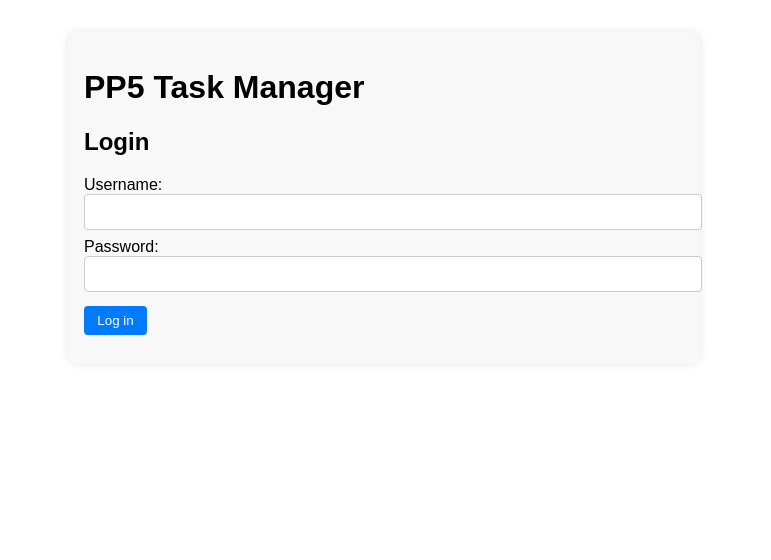
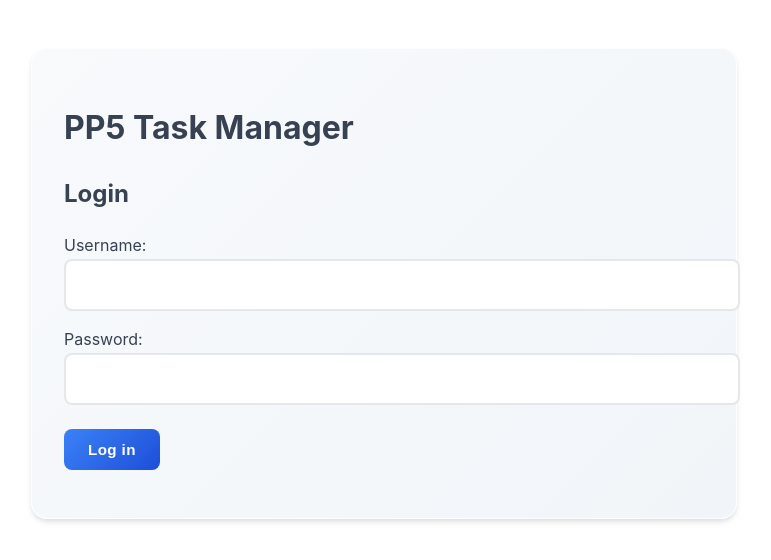
Before and after one commit to AndyLang81/pp5-frontend, a React (Create React App) app: page / in a window 1280 px wide. Shown: the top 560 px of the page, without its empty margins (256-1027 px from the left). Built offline with nearby package versions, Linux system fonts and the light colour scheme.

Commit message:
updated css for a better experience

```diff
--- a/src/App.css
+++ b/src/App.css
@@ -1,87 +1,264 @@
+/* Modern CSS with improved UX and contemporary design */
+
 .App {
-  max-width: 600px;
-  margin: 2em auto;
-  font-family: Arial, sans-serif;
-  padding: 1em;
-  background-color: #f8f8f8;
-  border-radius: 10px;
-  box-shadow: 0 0 10px rgba(0,0,0,0.1);
+  max-width: 640px;
+  margin: 3rem auto;
+  font-family: -apple-system, BlinkMacSystemFont, 'Segoe UI', 'Roboto', 'Oxygen', sans-serif;
+  padding: 2rem;
+  background: linear-gradient(135deg, #f8fafc 0%, #f1f5f9 100%);
+  border-radius: 16px;
+  box-shadow:
+    0 4px 6px -1px rgba(0, 0, 0, 0.1),
+    0 2px 4px -1px rgba(0, 0, 0, 0.06);
+  border: 1px solid rgba(255, 255, 255, 0.8);
 }
 
+/* Modern button styling with better interaction states */
 button {
-  padding: 0.5em 1em;
-  background-color: #222;
+  padding: 0.75rem 1.5rem;
+  background-color: #1f2937;
   color: white;
   border: none;
-  border-radius: 4px;
-  margin-bottom: 1em;
+  border-radius: 8px;
+  margin-bottom: 1rem;
   cursor: pointer;
+  font-weight: 500;
+  font-size: 0.95rem;
+  transition: all 0.2s cubic-bezier(0.4, 0, 0.2, 1);
+  position: relative;
+  overflow: hidden;
 }
 
 button:hover {
-  background-color: #444;
+  background-color: #374151;
+  transform: translateY(-1px);
+  box-shadow: 0 4px 12px rgba(31, 41, 55, 0.3);
 }
 
+button:active {
+  transform: translateY(0);
+  transition-duration: 0.1s;
+}
+
+button:focus {
+  outline: none;
+  ring: 2px solid #3b82f6;
+  ring-offset: 2px;
+}
+
+/* Enhanced form styling */
 form input,
 form textarea,
 form select {
   width: 100%;
-  margin-bottom: 0.5em;
-  padding: 0.5em;
-  font-size: 1em;
-  border: 1px solid #ccc;
-  border-radius: 4px;
+  margin-bottom: 1rem;
+  padding: 0.875rem 1rem;
+  font-size: 1rem;
+  border: 2px solid #e5e7eb;
+  border-radius: 8px;
+  background-color: #ffffff;
+  transition: all 0.2s ease-in-out;
+  font-family: inherit;
 }
 
+form input:focus,
+form textarea:focus,
+form select:focus {
+  outline: none;
+  border-color: #3b82f6;
+  box-shadow: 0 0 0 3px rgba(59, 130, 246, 0.1);
+  transform: translateY(-1px);
+}
+
+form input:hover,
+form textarea:hover,
+form select:hover {
+  border-color: #9ca3af;
+}
+
+form textarea {
+  resize: vertical;
+  min-height: 100px;
+}
+
+/* Primary form button styling */
 form button {
-  margin-top: 0.5em;
-  background-color: #007bff;
+  margin-top: 0.5rem;
+  background: linear-gradient(135deg, #3b82f6 0%, #1d4ed8 100%);
   border: none;
+  font-weight: 600;
+  letter-spacing: 0.025em;
 }
 
 form button:hover {
-  background-color: #0056b3;
+  background: linear-gradient(135deg, #2563eb 0%, #1e40af 100%);
+  box-shadow: 0 4px 12px rgba(59, 130, 246, 0.4);
 }
 
+/* Modern list styling */
 ul {
   padding-left: 0;
+  margin: 0;
 }
 
 li {
-  background-color: #fff;
-  border: 1px solid #ccc;
-  padding: 1em;
-  border-radius: 6px;
-  margin-bottom: 1em;
+  background-color: #ffffff;
+  border: 1px solid #f3f4f6;
+  padding: 1.5rem;
+  border-radius: 12px;
+  margin-bottom: 1rem;
+  transition: all 0.2s ease-in-out;
+  position: relative;
+  overflow: hidden;
 }
 
-h3 {
-  margin: 0 0 0.5em 0;
+li:hover {
+  transform: translateY(-2px);
+  box-shadow:
+    0 10px 25px -3px rgba(0, 0, 0, 0.1),
+    0 4px 6px -2px rgba(0, 0, 0, 0.05);
+  border-color: #e5e7eb;
 }
 
+/* Enhanced typography */
+h3 {
+  margin: 0 0 0.75rem 0;
+  font-weight: 700;
+  font-size: 1.25rem;
+  color: #1f2937;
+  line-height: 1.3;
+}
+
+/* Modern logout container */
 .logout-container {
   display: flex;
   justify-content: flex-end;
-  margin-bottom: 1em;
+  margin-bottom: 2rem;
 }
 
+/* Enhanced task tile styling */
 .task-tile {
-  border: 1px solid #ccc;
-  padding: 1em;
-  margin-bottom: 1em;
-  border-radius: 6px;
-  background-color: #fff; /* fallback */
+  border: 1px solid #f3f4f6;
+  padding: 1.5rem;
+  margin-bottom: 1rem;
+  border-radius: 12px;
+  background-color: #ffffff;
+  transition: all 0.2s ease-in-out;
+  position: relative;
+  overflow: hidden;
 }
 
-/* Priority-based colors */
+.task-tile:hover {
+  transform: translateY(-2px);
+  box-shadow:
+    0 10px 25px -3px rgba(0, 0, 0, 0.1),
+    0 4px 6px -2px rgba(0, 0, 0, 0.05);
+}
+
+/* Modern priority-based colors with better contrast and accessibility */
 .task-priority-low {
-  background-color: #e8fbe8 !important;
+  background: linear-gradient(135deg, #f0fdf4 0%, #dcfce7 100%) !important;
+  border-left: 4px solid #22c55e;
+  position: relative;
+}
+
+.task-priority-low::before {
+  content: '';
+  position: absolute;
+  top: 0;
+  left: 0;
+  right: 0;
+  height: 3px;
+  background: linear-gradient(90deg, #22c55e, #16a34a);
 }
 
 .task-priority-medium {
-  background-color: #fffdd0 !important;
+  background: linear-gradient(135deg, #fffbeb 0%, #fef3c7 100%) !important;
+  border-left: 4px solid #f59e0b;
+  position: relative;
+}
+
+.task-priority-medium::before {
+  content: '';
+  position: absolute;
+  top: 0;
+  left: 0;
+  right: 0;
+  height: 3px;
+  background: linear-gradient(90deg, #f59e0b, #d97706);
 }
 
 .task-priority-high {
-  background-color: #ffe6e6 !important;
+  background: linear-gradient(135deg, #fef2f2 0%, #fecaca 100%) !important;
+  border-left: 4px solid #ef4444;
+  position: relative;
 }
+
+.task-priority-high::before {
+  content: '';
+  position: absolute;
+  top: 0;
+  left: 0;
+  right: 0;
+  height: 3px;
+  background: linear-gradient(90deg, #ef4444, #dc2626);
+}
+
+/* Add subtle animations and micro-interactions */
+@keyframes fadeIn {
+  from {
+    opacity: 0;
+    transform: translateY(10px);
+  }
+  to {
+    opacity: 1;
+    transform: translateY(0);
+  }
+}
+
+.task-tile,
+li {
+  animation: fadeIn 0.3s ease-out;
+}
+
+/* Responsive improvements */
+@media (max-width: 640px) {
+  .App {
+    margin: 1rem;
+    padding: 1.5rem;
+  }
+
+  button {
+    width: 100%;
+    margin-bottom: 0.75rem;
+  }
+
+  .logout-container {
+    justify-content: center;
+  }
+}
+
+/* Focus indicators for better accessibility */
+*:focus {
+  outline: 2px solid #3b82f6;
+  outline-offset: 2px;
+}
+
+/* Improved contrast for better readability */
+p, span, div {
+  color: #374151;
+  line-height: 1.6;
+}
+
+/* Add subtle loading states */
+button:disabled {
+  opacity: 0.6;
+  cursor: not-allowed;
+  transform: none;
+}
+
+button:disabled:hover {
+  background-color: #1f2937;
+  transform: none;
+  box-shadow: none;
+}
--- a/src/TaskForm.js
+++ b/src/TaskForm.js
@@ -7,8 +7,7 @@ function TaskForm({ token, onTaskAdded }) {
   const [priority, setPriority] = useState('medium');
   const [state, setState] = useState('open');
   const [category, setCategory] = useState('');
-  const [error, setError] = useState('');
-  const [success, setSuccess] = useState('');
+  const [message, setMessage] = useState({ text: '', type: '' });
 
   const API_URL = process.env.REACT_APP_API_URL || 'http://127.0.0.1:8000';
 
@@ -37,29 +36,36 @@ function TaskForm({ token, onTaskAdded }) {
       if (!response.ok) {
         const errData = await response.json();
         console.error('Backend error:', errData);
-        throw new Error('Failed to create task');
+        setMessage({ text: 'Failed to create task.', type: 'error' });
+        return;
       }
 
+      // Reset form and show success message
       setTitle('');
       setDescription('');
       setDueDate('');
       setPriority('medium');
       setState('open');
       setCategory('');
-      setError('');
-      setSuccess('Task created successfully!');
+      setMessage({ text: 'Task added successfully.', type: 'success' });
       onTaskAdded();
+
     } catch (err) {
-      setSuccess('');
-      setError('Could not add task.');
+      setMessage({ text: 'Could not add task.', type: 'error' });
     }
   };
 
   return (
     <form onSubmit={handleSubmit}>
       <h3>Add Task</h3>
-      {error && <p style={{ color: 'red' }}>{error}</p>}
-      {success && <p style={{ color: 'green' }}>{success}</p>}
+
+      {/* Message display */}
+      {message.text && (
+        <p style={{ color: message.type === 'error' ? 'red' : 'green' }}>
+          {message.text}
+        </p>
+      )}
+
       <input type="text" placeholder="Title" value={title} onChange={(e) => setTitle(e.target.value)} required />
       <br />
       <textarea placeholder="Description" value={description} onChange={(e) => setDescription(e.target.value)} />
```
